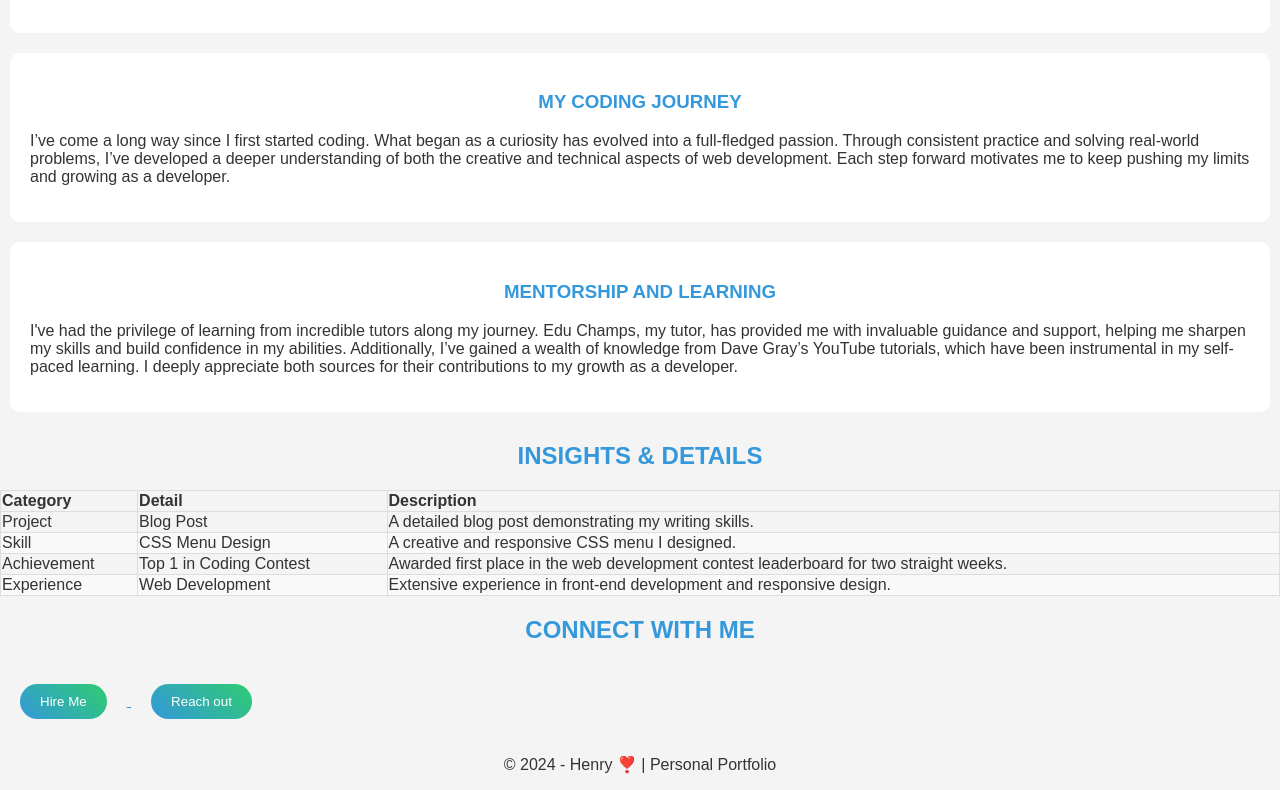
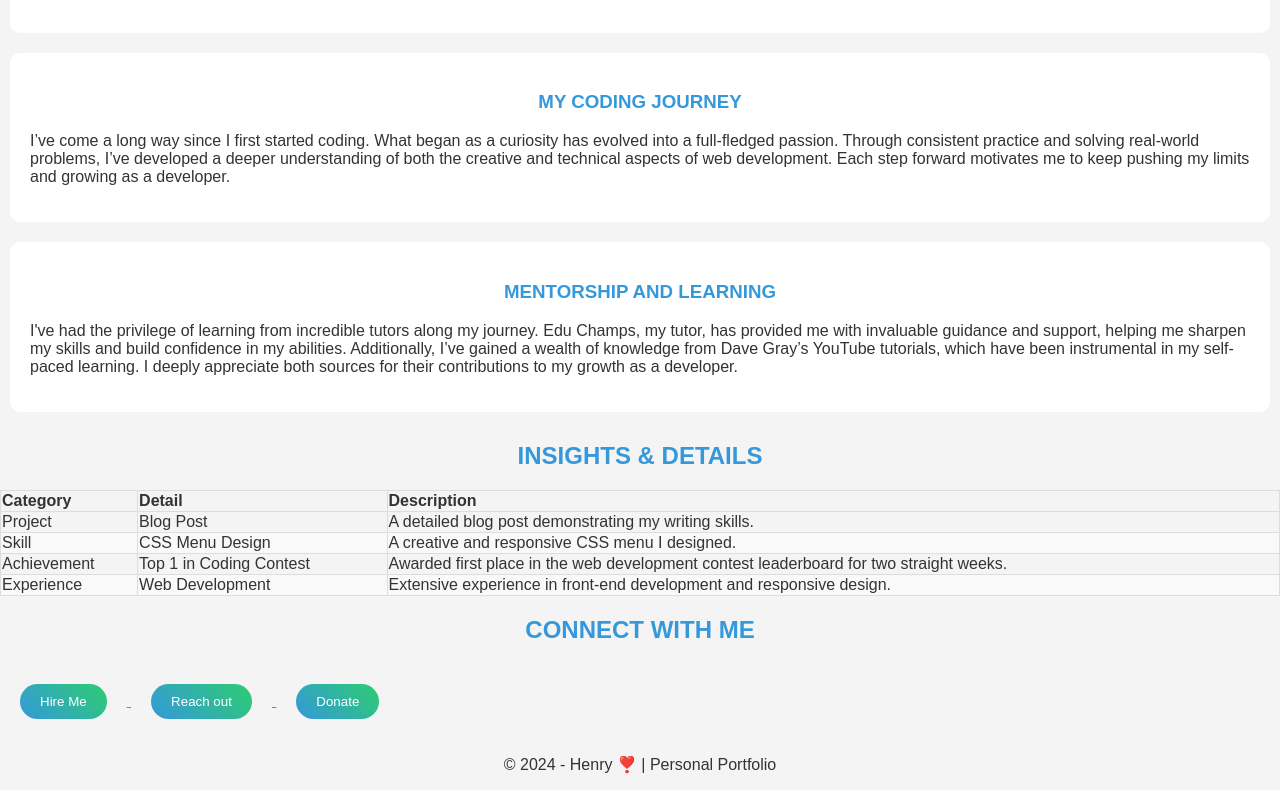
Before and after one commit to He-is-Henry/Olanrewaju-Basit, a plain HTML site: page index.html in a window 1280 px wide. Shown: the part 1064-1854 px from the top of the page. Drawn offline with Linux system fonts and the light colour scheme.

Commit message:
Update index.html

```diff
--- a/index.html
+++ b/index.html
@@ -160,6 +160,13 @@
     <button class="button">Reach out</button>
 
   </a>
+    </a>
+
+  <a href="https://selar.co/showlove/hdw" target="_blank">
+
+    <button class="button"> Donate </button>
+
+  </a>
 
 </section>
 
```
